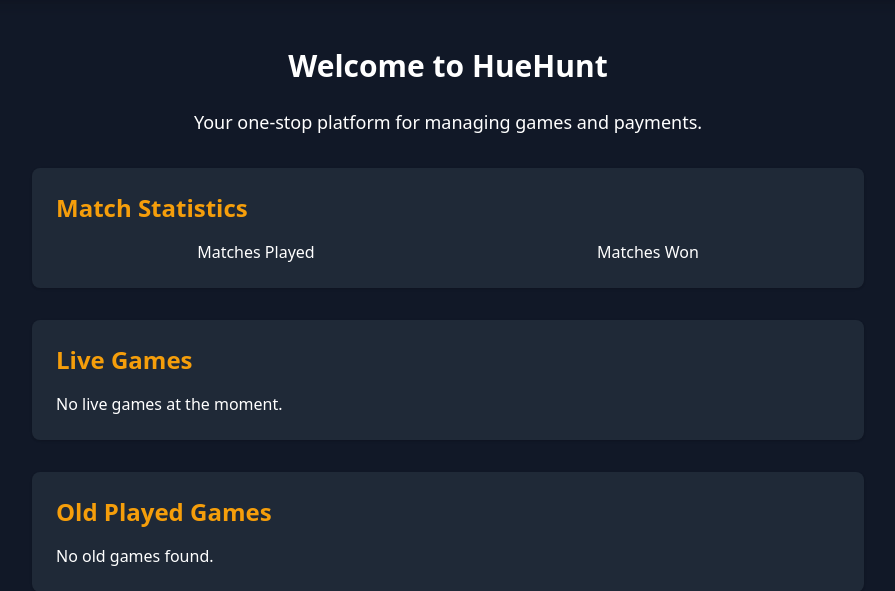
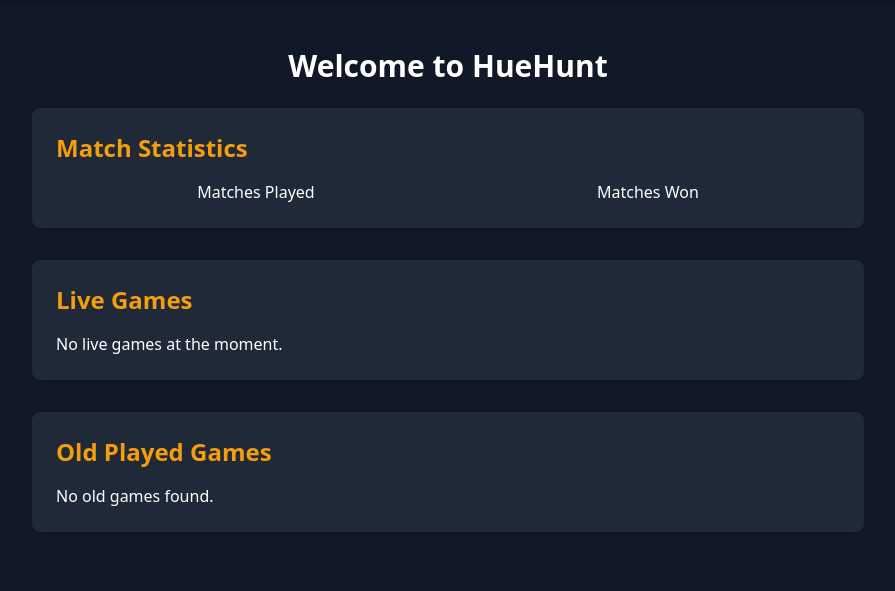
Before and after one commit to ofmukesh/HueHunt, a Django app: template src/templates/home.html in a window 1280 px wide. Shown: the part 56-647 px from the top of the page, without its empty margins (192-1087 px from the left). Run offline with Django 5.2, Linux system fonts and the light colour scheme; the template is opened without the code that fills it, so the values that code supplies are empty.

Commit message:
home page updayed

```diff
--- a/src/templates/home.html
+++ b/src/templates/home.html
@@ -5,7 +5,6 @@
 {% block content %}
 <div class="max-w-4xl mx-auto p-8 rounded-lg text-white">
     <h1 class="text-3xl font-bold mb-6 text-center">Welcome to HueHunt</h1>
-    <p class="text-lg text-center mb-8">Your one-stop platform for managing games and payments.</p>
 
     <!-- Match Statistics -->
     <div class="bg-gray-800 p-6 rounded-lg shadow mb-8">
```
